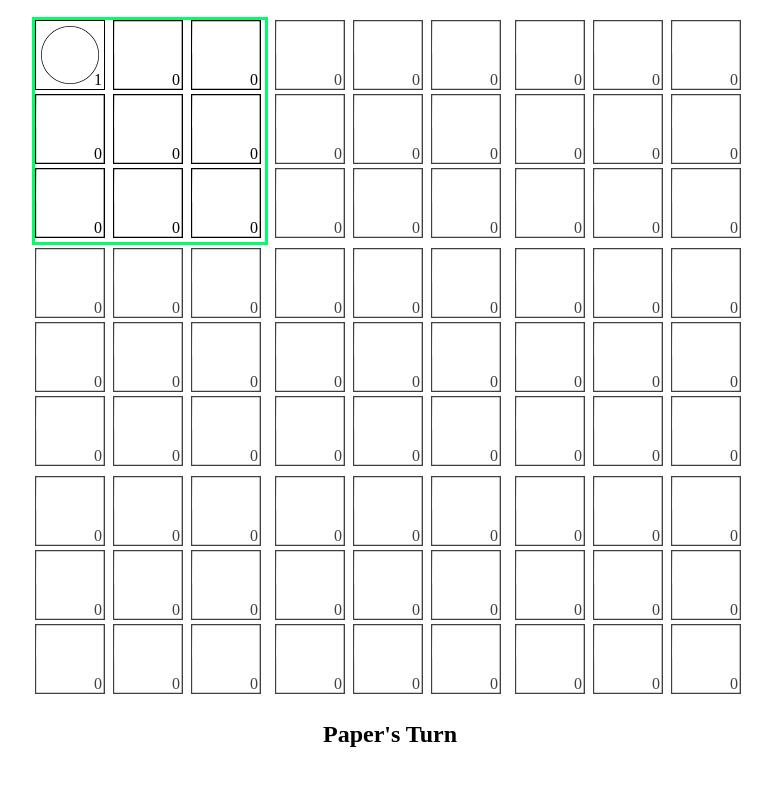
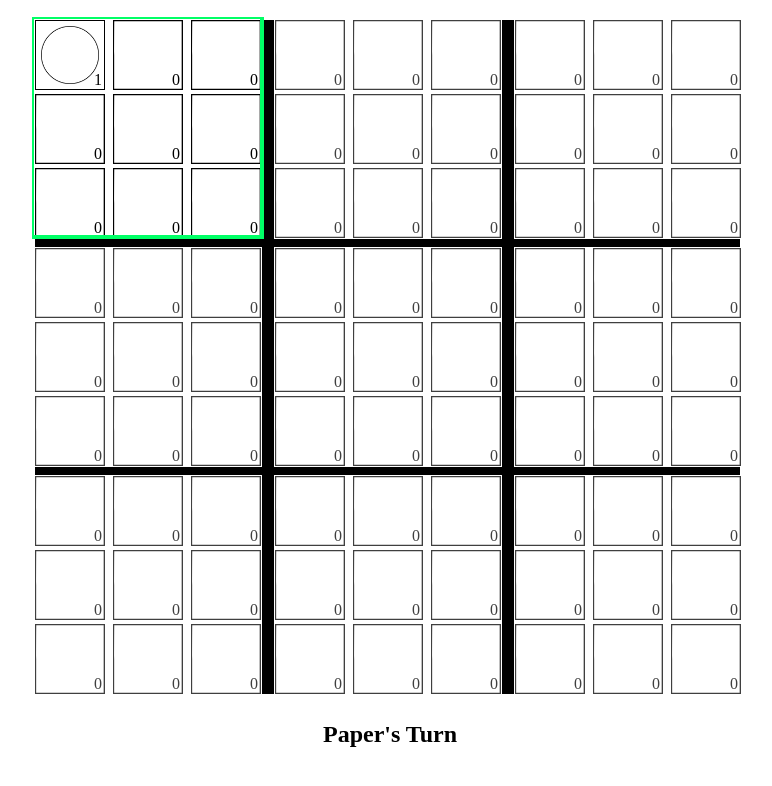
Before and after one commit to ezekielskeene/ezekielskeene.github.io, a website: page Ultimate-Rock-Tic.html in a window 1280 px wide. Both pictures are taken after a click on the picture 320 px from the left and 104 px from the top of the page. Shown: the part 50-836 px from the top of the page, without its empty margins (250-1022 px from the left). Drawn offline with Linux system fonts and the light colour scheme.

Commit message:
yay things look better now

```diff
--- a/Ultimate-Rock-Tic.html
+++ b/Ultimate-Rock-Tic.html
@@ -18,6 +18,7 @@
         <circle cx="115" cy="570" r="100" stroke="red" stroke-width="4" fill="transparent" id="rock7" class="rocksvg"/>
         <circle cx="355" cy="570" r="100" stroke="red" stroke-width="4" fill="transparent" id="rock8" class="rocksvg"/>
         <circle cx="595" cy="570" r="100" stroke="red" stroke-width="4" fill="transparent" id="rock9" class="rocksvg"/>
+
         <rect x="30" y="27" width="170" height="170" stroke="red" stroke-width="4" fill="transparent" id="paper1" class="papersvg"/>
         <rect x="270" y="27" width="170" height="170" stroke="red" stroke-width="4" fill="transparent" id="paper2" class="papersvg"/>
         <rect x="510" y="27" width="170" height="170" stroke="red" stroke-width="4" fill="transparent" id="paper3" class="papersvg"/>
@@ -27,6 +28,7 @@
         <rect x="30" y="487" width="170" height="170" stroke="red" stroke-width="4" fill="transparent" id="paper7" class="papersvg"/>
         <rect x="270" y="487" width="170" height="170" stroke="red" stroke-width="4" fill="transparent" id="paper8" class="papersvg"/>
         <rect x="510" y="487" width="170" height="170" stroke="red" stroke-width="4" fill="transparent" id="paper9" class="papersvg"/>
+
         <line x1="30" y1="30" x2="200" y2="200" stroke="red" stroke-width="4" id="scissors1-1"/>
         <line x1="30" y1="200" x2="200" y2="30" stroke="red" stroke-width="4" id="scissors2-1"/>
         <line x1="270" y1="30" x2="440" y2="200" stroke="red" stroke-width="4" id="scissors1-2"/>
@@ -45,6 +47,7 @@
         <line x1="270" y1="660" x2="440" y2="490" stroke="red" stroke-width="4" id="scissors2-8"/>
         <line x1="510" y1="490" x2="680" y2="660" stroke="red" stroke-width="4" id="scissors1-9"/>
         <line x1="510" y1="660" x2="680" y2="490" stroke="red" stroke-width="4" id="scissors2-9"/>
+
         <line x1="30", y1="30", x2="680", y2="660"  stroke="blue" stroke-width="5" id="diagonalU1" class="winLineU"/>
         <line x1="680", y1="30", x2="30", y2="660"  stroke="blue" stroke-width="5" id="diagonalU2" class="winLineU"/>
         <line x1="30", y1="110", x2="680", y2="110"  stroke="blue" stroke-width="5" id="horizontalU1" class="winLineU"/>
@@ -54,18 +57,30 @@
         <line x1="355", y1="30", x2="355", y2="660"  stroke="blue" stroke-width="5" id="verticalU2" class="winLineU"/>
         <line x1="595", y1="30", x2="595", y2="660"  stroke="blue" stroke-width="5" id="verticalU3" class="winLineU"/>
 
+        <line x1="236", y1="3", x2="236", y2="677"  stroke="black" stroke-width="12" id="bigLine1" class="bigLine"/>
+        <line x1="476", y1="3", x2="476", y2="677"  stroke="black" stroke-width="12" id="bigLine2" class="bigLine"/>
+        <line x1="3", y1="226", x2="708", y2="226"  stroke="black" stroke-width="8" id="bigLine3" class="bigLine"/>
+        <line x1="3", y1="454", x2="708", y2="454"  stroke="black" stroke-width="8" id="bigLine4" class="bigLine"/>
+        <!--
+        <line x1="77", y1="3", x2="77", y2="222"  stroke="black" stroke-width="5" id="smallLine1-1" class="smallLine1 smallLine"/>
+        <line x1="155", y1="3", x2="155", y2="222"  stroke="black" stroke-width="5" id="smallLine1-2" class="smallLine1 smallLine"/>
+        <line x1="3", y1="75", x2="230", y2="75"  stroke="black" stroke-width="2.5" id="smallLine1-3" class="smallLine1 smallLine"/>
+        <line x1="3", y1="149", x2="230", y2="149"  stroke="black" stroke-width="2.5" id="smallLine1-4" class="smallLine1 smallLine"/>
+        -->
+        <rect x="0" y="0" width="230" height="220" stroke="rgb(0, 255, 102)" stroke-width="4" fill="transparent" id="activeCover1" class="activeCover"/>
+        <rect x="241" y="0" width="230" height="220" stroke="rgb(0, 255, 102)" stroke-width="4" fill="transparent" id="activeCover2" class="activeCover"/>
+        <rect x="482" y="0" width="230" height="220" stroke="rgb(0, 255, 102)" stroke-width="4" fill="transparent" id="activeCover3" class="activeCover"/>
+        <rect x="0" y="230" width="230" height="220" stroke="rgb(0, 255, 102)" stroke-width="4" fill="transparent" id="activeCover4" class="activeCover"/>
+        <rect x="241" y="230" width="230" height="220" stroke="rgb(0, 255, 102)" stroke-width="4" fill="transparent" id="activeCover5" class="activeCover"/>
+        <rect x="482" y="230" width="230" height="220" stroke="rgb(0, 255, 102)" stroke-width="4" fill="transparent" id="activeCover6" class="activeCover"/>
+        <rect x="0" y="460" width="230" height="220" stroke="rgb(0, 255, 102)" stroke-width="4" fill="transparent" id="activeCover7" class="activeCover"/>
+        <rect x="241" y="460" width="230" height="220" stroke="rgb(0, 255, 102)" stroke-width="4" fill="transparent" id="activeCover8" class="activeCover"/>
+        <rect x="482" y="460" width="230" height="220" stroke="rgb(0, 255, 102)" stroke-width="4" fill="transparent" id="activeCover9" class="activeCover"/>
+
+
     </svg>
     <div id="bigSquare1" class="bigSquare notActive">
-        <!--
-        <div id="horizontal1" class="horizontal"></div>
-        <div id="vertical1" class="vertical"></div>
-        <div id="diagonal1" class="diagonal"></div>
-        <div id="diagonal2" class="diagonal"></div>
-        <div id="horizontal2" class="horizontal"></div>
-        <div id="vertical2" class="vertical"></div>
-        <div id="horizontal3" class="horizontal"></div>
-        <div id="vertical3" class="vertical"></div>
-        -->
+
         <img src="Blank.svg" alt=" " class="blankSquareU" id="square1-1">
         <label for="square1-1" class="moveNumberU" id="moveNumber1-1">0</label>
         <img src="Blank.svg" alt=" " class="blankSquareU" id="square1-2">
@@ -88,16 +103,7 @@
         <label for="square1-9" class="moveNumberU" id="moveNumber1-9">0</label>
     </div>
     <div id="bigSquare2" class="bigSquare notActive">
-        <!--
-        <div id="horizontal1" class="horizontal"></div>
-        <div id="vertical1" class="vertical"></div>
-        <div id="diagonal1" class="diagonal"></div>
-        <div id="diagonal2" class="diagonal"></div>
-        <div id="horizontal2" class="horizontal"></div>
-        <div id="vertical2" class="vertical"></div>
-        <div id="horizontal3" class="horizontal"></div>
-        <div id="vertical3" class="vertical"></div>
-        -->
+
         <img src="Blank.svg" alt=" " class="blankSquareU" id="square2-1">
         <label for="square2-1" class="moveNumberU" id="moveNumber2-1">0</label>
         <img src="Blank.svg" alt=" " class="blankSquareU" id="square2-2">
@@ -120,16 +126,7 @@
         <label for="square2-9" class="moveNumberU" id="moveNumber2-9">0</label>
     </div>
     <div id="bigSquare3" class="bigSquare notActive">
-        <!--
-        <div id="horizontal1" class="horizontal"></div>
-        <div id="vertical1" class="vertical"></div>
-        <div id="diagonal1" class="diagonal"></div>
-        <div id="diagonal2" class="diagonal"></div>
-        <div id="horizontal2" class="horizontal"></div>
-        <div id="vertical2" class="vertical"></div>
-        <div id="horizontal3" class="horizontal"></div>
-        <div id="vertical3" class="vertical"></div>
-        -->
+
         <img src="Blank.svg" alt=" " class="blankSquareU" id="square3-1">
         <label for="square3-1" class="moveNumberU" id="moveNumber3-1">0</label>
         <img src="Blank.svg" alt=" " class="blankSquareU" id="square3-2">
@@ -153,16 +150,7 @@
     </div>
     <br>
     <div id="bigSquare4" class="bigSquare notActive">
-        <!--
-        <div id="horizontal1" class="horizontal"></div>
-        <div id="vertical1" class="vertical"></div>
-        <div id="diagonal1" class="diagonal"></div>
-        <div id="diagonal2" class="diagonal"></div>
-        <div id="horizontal2" class="horizontal"></div>
-        <div id="vertical2" class="vertical"></div>
-        <div id="horizontal3" class="horizontal"></div>
-        <div id="vertical3" class="vertical"></div>
-        -->
+
         <img src="Blank.svg" alt=" " class="blankSquareU" id="square4-1">
         <label for="square4-1" class="moveNumberU" id="moveNumber4-1">0</label>
         <img src="Blank.svg" alt=" " class="blankSquareU" id="square4-2">
@@ -185,16 +173,7 @@
         <label for="square4-9" class="moveNumberU" id="moveNumber4-9">0</label>
     </div>
     <div id="bigSquare5" class="bigSquare notActive">
-        <!--
-        <div id="horizontal1" class="horizontal"></div>
-        <div id="vertical1" class="vertical"></div>
-        <div id="diagonal1" class="diagonal"></div>
-        <div id="diagonal2" class="diagonal"></div>
-        <div id="horizontal2" class="horizontal"></div>
-        <div id="vertical2" class="vertical"></div>
-        <div id="horizontal3" class="horizontal"></div>
-        <div id="vertical3" class="vertical"></div>
-        -->
+
         <img src="Blank.svg" alt=" " class="blankSquareU" id="square5-1">
         <label for="square5-1" class="moveNumberU" id="moveNumber5-1">0</label>
         <img src="Blank.svg" alt=" " class="blankSquareU" id="square5-2">
@@ -217,16 +196,7 @@
         <label for="square5-9" class="moveNumberU" id="moveNumber5-9">0</label>
     </div>
     <div id="bigSquare6" class="bigSquare notActive">
-        <!--
-        <div id="horizontal1" class="horizontal"></div>
-        <div id="vertical1" class="vertical"></div>
-        <div id="diagonal1" class="diagonal"></div>
-        <div id="diagonal2" class="diagonal"></div>
-        <div id="horizontal2" class="horizontal"></div>
-        <div id="vertical2" class="vertical"></div>
-        <div id="horizontal3" class="horizontal"></div>
-        <div id="vertical3" class="vertical"></div>
-        -->
+
         <img src="Blank.svg" alt=" " class="blankSquareU" id="square6-1">
         <label for="square6-1" class="moveNumberU" id="moveNumber6-1">0</label>
         <img src="Blank.svg" alt=" " class="blankSquareU" id="square6-2">
@@ -250,16 +220,7 @@
     </div>
     <br>
     <div id="bigSquare7" class="bigSquare notActive">
-        <!--
-        <div id="horizontal1" class="horizontal"></div>
-        <div id="vertical1" class="vertical"></div>
-        <div id="diagonal1" class="diagonal"></div>
-        <div id="diagonal2" class="diagonal"></div>
-        <div id="horizontal2" class="horizontal"></div>
-        <div id="vertical2" class="vertical"></div>
-        <div id="horizontal3" class="horizontal"></div>
-        <div id="vertical3" class="vertical"></div>
-        -->
+
         <img src="Blank.svg" alt=" " class="blankSquareU" id="square7-1">
         <label for="square7-1" class="moveNumberU" id="moveNumber7-1">0</label>
         <img src="Blank.svg" alt=" " class="blankSquareU" id="square7-2">
@@ -282,16 +243,7 @@
         <label for="square7-9" class="moveNumberU" id="moveNumber7-9">0</label>
     </div>
     <div id="bigSquare8" class="bigSquare notActive">
-        <!--
-        <div id="horizontal1" class="horizontal"></div>
-        <div id="vertical1" class="vertical"></div>
-        <div id="diagonal1" class="diagonal"></div>
-        <div id="diagonal2" class="diagonal"></div>
-        <div id="horizontal2" class="horizontal"></div>
-        <div id="vertical2" class="vertical"></div>
-        <div id="horizontal3" class="horizontal"></div>
-        <div id="vertical3" class="vertical"></div>
-        -->
+
         <img src="Blank.svg" alt=" " class="blankSquareU" id="square8-1">
         <label for="square8-1" class="moveNumberU" id="moveNumber8-1">0</label>
         <img src="Blank.svg" alt=" " class="blankSquareU" id="square8-2">
@@ -314,16 +266,7 @@
         <label for="square8-9" class="moveNumberU" id="moveNumber8-9">0</label>
     </div>
     <div id="bigSquare9" class="bigSquare notActive">
-        <!--
-        <div id="horizontal1" class="horizontal"></div>
-        <div id="vertical1" class="vertical"></div>
-        <div id="diagonal1" class="diagonal"></div>
-        <div id="diagonal2" class="diagonal"></div>
-        <div id="horizontal2" class="horizontal"></div>
-        <div id="vertical2" class="vertical"></div>
-        <div id="horizontal3" class="horizontal"></div>
-        <div id="vertical3" class="vertical"></div>
-        -->
+
         <img src="Blank.svg" alt=" " class="blankSquareU" id="square9-1">
         <label for="square9-1" class="moveNumberU" id="moveNumber9-1">0</label>
         <img src="Blank.svg" alt=" " class="blankSquareU" id="square9-2">
--- a/Ultimate_Rock_Tic.js
+++ b/Ultimate_Rock_Tic.js
@@ -366,27 +366,7 @@ function updateSquare (i, j) {
     }
     squares[i][j].classList.replace('blankSquareU', 'squareU');
     checkForSquareWin(i)
-    if (fullSquares[j] && !checkForWin()) {
-        for (let I = 0; I < 9; I++) {
-            if (!fullSquares[I]) {
-                bigSquares[I].classList.replace('notActive', 'active')
-            } else {
-                bigSquares[I].classList.replace('active', 'notActive')
-            }
-        }
-    } else if (!checkForWin()) {
-        for (let I = 0; I < 9; I++) {
-            if (I === j) {
-                bigSquares[I].classList.replace('notActive', 'active')
-            } else {
-                bigSquares[I].classList.replace('active', 'notActive')
-            }
-        }
-    } else {
-        for (let I = 0; I < 9; I++) {
-            bigSquares[I].classList.replace('active', 'notActive')
-        }
-    }
+    setSquareToActive(j)
     document.getElementById('validU').textContent = ""
     activeSquare = j
     turnIncrement(i);
@@ -464,3 +444,33 @@ function updateWinSquares(i) {
         scissorsWinSquares2[i].style.visibility = 'visible'
     }
 }
+
+const activeCovers = [document.getElementById('activeCover1'), document.getElementById('activeCover2'), document.getElementById('activeCover3'), document.getElementById('activeCover4'), document.getElementById('activeCover5'), document.getElementById('activeCover6'), document.getElementById('activeCover7'), document.getElementById('activeCover8'), document.getElementById('activeCover9'), ]
+function setSquareToActive(i) {
+    if (fullSquares[i] && !checkForWin()) {
+        for (let I = 0; I < 9; I++) {
+            if (!fullSquares[I]) {
+                bigSquares[I].classList.replace('notActive', 'active')
+                activeCovers[I].style.visibility = 'visible'
+            } else {
+                bigSquares[I].classList.replace('active', 'notActive')
+                activeCovers[I].style.visibility = 'hidden'
+            }
+        }
+    } else if (!checkForWin()) {
+        for (let I = 0; I < 9; I++) {
+            if (I === i) {
+                bigSquares[I].classList.replace('notActive', 'active')
+                activeCovers[I].style.visibility = 'visible'
+            } else {
+                bigSquares[I].classList.replace('active', 'notActive')
+                activeCovers[I].style.visibility = 'hidden'
+            }
+        }
+    } else {
+        for (let I = 0; I < 9; I++) {
+            bigSquares[I].classList.replace('active', 'notActive')
+            activeCovers[I].style.visibility = 'hidden'
+        }
+    }
+}
--- a/style.css
+++ b/style.css
@@ -184,11 +184,18 @@ line {
 }
 
 .active {
-  border: rgb(0, 255, 102) 3px solid;
-  margin: 0;
   opacity: 100%;
 }
 
 .winLineU {
   visibility: hidden;
 }
+
+.bigLine {
+  visibility: visible;
+}
+
+.smallLine1 {
+  visibility: visible;
+  stroke: rgb(0, 255, 102);
+}
```
